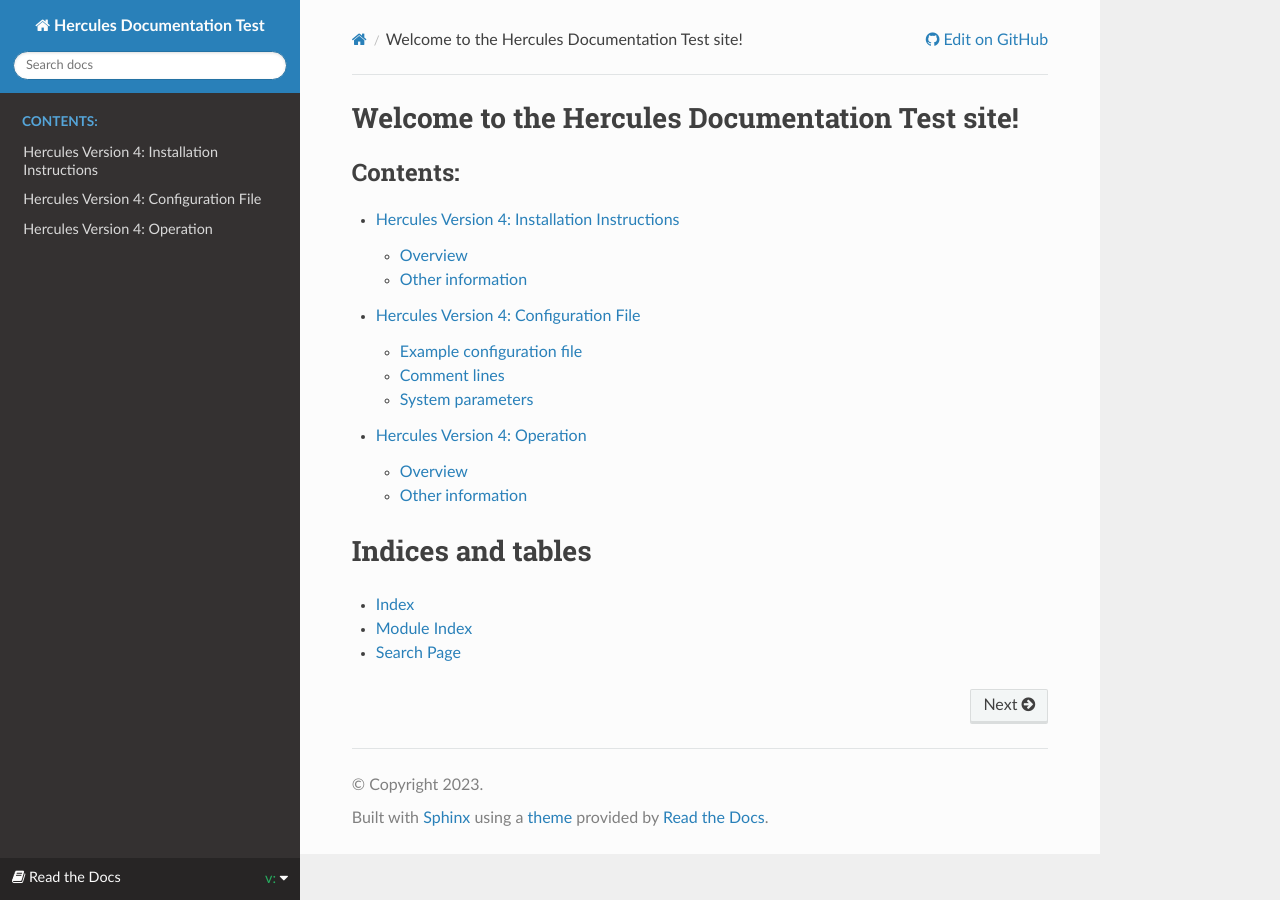
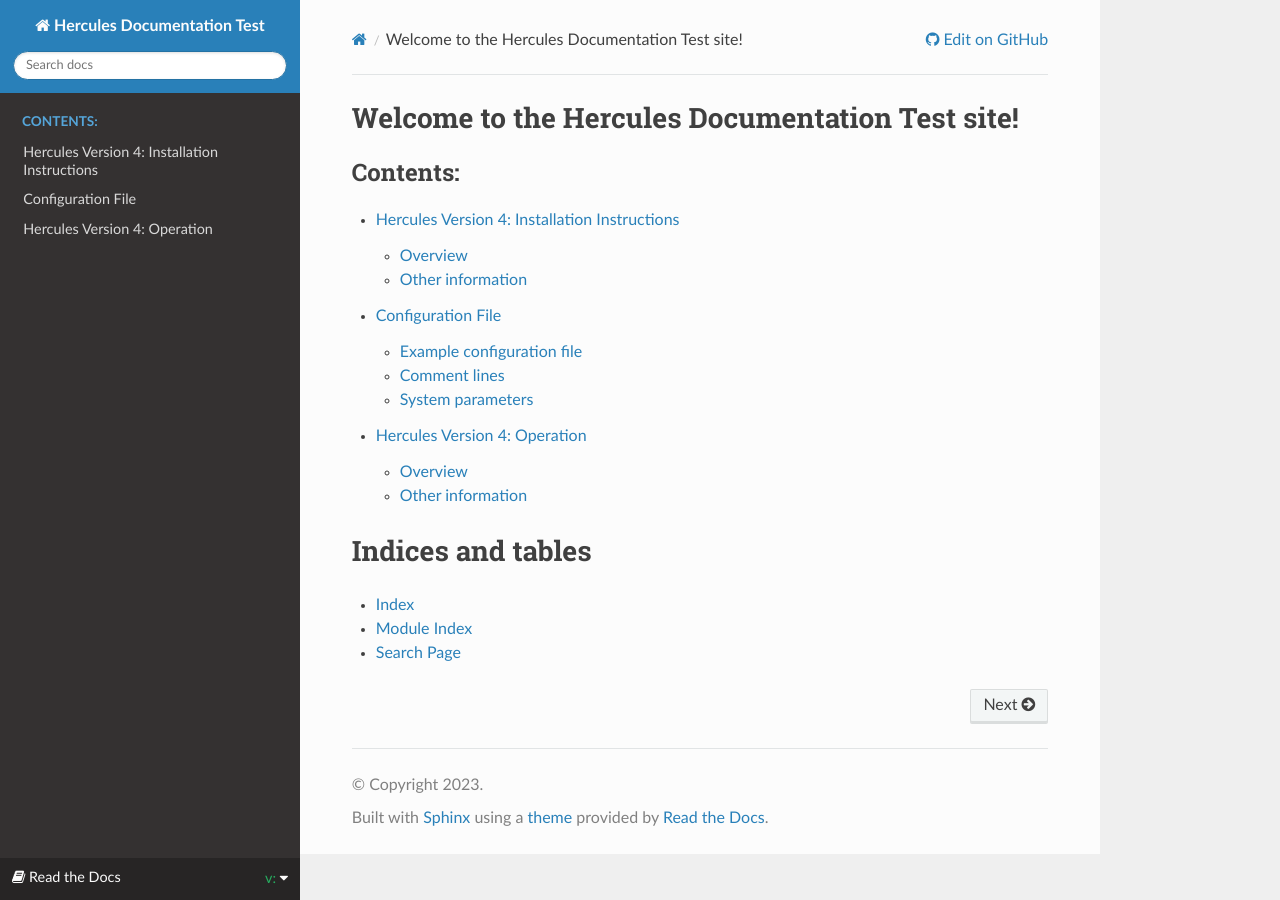
Before and after one commit to maltfield/rtd-github-pages, a Sphinx documentation site: the page built from docs/index.rst, in a window 1280 px wide. Built offline with Sphinx 7.4.7 and the Read the Docs theme 2.0.0, drawn with Linux system fonts in a browser that asks for light colours; the version number could not be read and is left out.

Commit message:
Update configuration.rst

```diff
--- a/docs/configuration.rst
+++ b/docs/configuration.rst
@@ -1,6 +1,6 @@
 .. _autodoc:
 
-Hercules Version 4: Configuration File
+Configuration File
 ======================================
 
 .. automodule:: helloWorld
```
